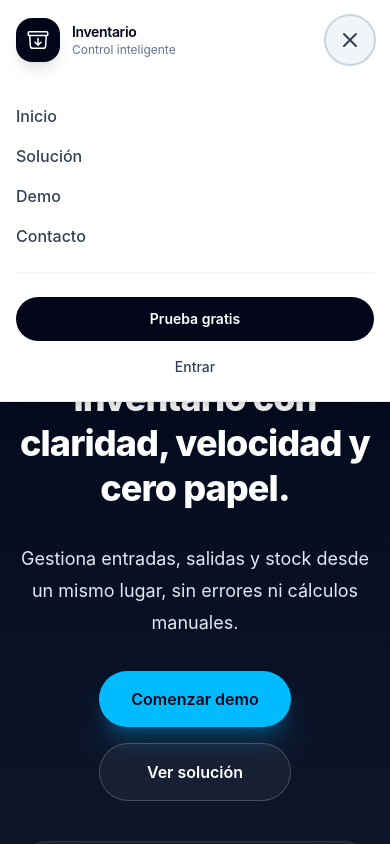
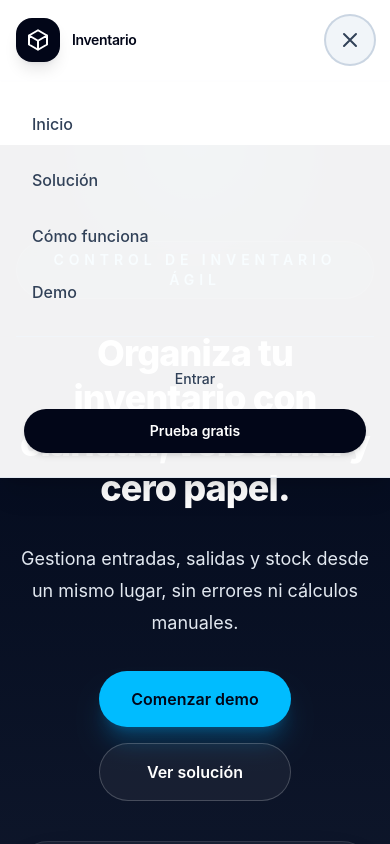
Before and after one commit to MarcoAAguil4r/inventario-appweb, a Next.js app: page / in a window 390 px wide. Both pictures are taken after a click on the button "Abrir menú". Shown: the top 844 px of the page. Built offline with nearby package versions, Linux system fonts and the light colour scheme.

Commit message:
feat: implementación de menú de navegación responsivo y enlaces a secciones

```diff
--- a/app/components/Navbar.tsx
+++ b/app/components/Navbar.tsx
@@ -1,60 +1,59 @@
 'use client';
 
-import { useState } from 'react';
+import { useState, useEffect } from 'react';
 import Link from 'next/link';
 
 export default function Navbar() {
   const [isOpen, setIsOpen] = useState(false);
+
+  // Efecto para cerrar el menú móvil automáticamente si la pantalla se hace grande
+  useEffect(() => {
+    const handleResize = () => {
+      if (window.innerWidth >= 768) setIsOpen(false);
+    };
+    window.addEventListener('resize', handleResize);
+    return () => window.removeEventListener('resize', handleResize);
+  }, []);
 
   return (
     <nav className="sticky top-0 z-50 w-full border-b border-slate-200 bg-white/95 shadow-sm backdrop-blur-xl">
       <div className="mx-auto flex h-20 max-w-7xl items-center justify-between px-4 sm:px-6 lg:px-8">
 
         {/* Logo */}
-        <Link href="/" className="flex items-center gap-3 text-slate-950">
+        <Link href="/" className="flex items-center gap-3 text-slate-950 z-50">
           <div className="flex h-11 w-11 items-center justify-center rounded-2xl bg-slate-950 text-white shadow-lg shadow-slate-950/10">
-            <svg xmlns="http://www.w3.org/2000/svg" fill="none" viewBox="0 0 24 24" strokeWidth={1.5} stroke="currentColor" className="size-6">
-  <path strokeLinecap="round" strokeLinejoin="round" d="m20.25 7.5-.625 10.632a2.25 2.25 0 0 1-2.247 2.118H6.622a2.25 2.25 0 0 1-2.247-2.118L3.75 7.5m8.25 3v6.75m0 0-3-3m3 3 3-3M3.375 7.5h17.25c.621 0 1.125-.504 1.125-1.125v-1.5c0-.621-.504-1.125-1.125-1.125H3.375c-.621 0-1.125.504-1.125 1.125v1.5c0 .621.504 1.125 1.125 1.125Z" />
+            <svg xmlns="http://www.w3.org/2000/svg" fill="none" viewBox="0 0 24 24" strokeWidth={2} stroke="currentColor" className="h-6 w-6">
+              <path strokeLinecap="round" strokeLinejoin="round" d="M21 7.5l-9-5.25L3 7.5m18 0l-9 5.25m9-5.25v9l-9 5.25M3 7.5l9 5.25M3 7.5v9l9 5.25m0-9v9" />
             </svg>
-
           </div>
           <div>
             <p className="text-sm font-semibold tracking-tight">Inventario</p>
-            <p className="text-xs text-slate-500">Control inteligente</p>
+            <p className="text-xs text-slate-500 hidden sm:block">Control inteligente</p>
           </div>
         </Link>
 
-        {/* Enlaces de Escritorio */}
+        {/* Enlaces de Escritorio (Ocultos en móviles) */}
         <div className="hidden items-center gap-8 md:flex">
-          <Link href="/" className="text-sm font-medium text-slate-600 transition hover:text-slate-900">
-            Inicio
-          </Link>
-          <Link href="/solucion" className="text-sm font-medium text-slate-600 transition hover:text-slate-900">
-            Solución
-          </Link>
-          <Link href="#demo" className="text-sm font-medium text-slate-600 transition hover:text-slate-900">
-            Demo
-          </Link>
-          <Link href="#contacto" className="text-sm font-medium text-slate-600 transition hover:text-slate-900">
-            Contacto
-          </Link>
+          <Link href="/" className="text-sm font-medium text-slate-600 transition hover:text-slate-900">Inicio</Link>
+          <Link href="#solucion-detalle" className="text-sm font-medium text-slate-600 transition hover:text-slate-900">Solución</Link>
+          <Link href="#como-funciona" className="text-sm font-medium text-slate-600 transition hover:text-slate-900">Cómo funciona</Link>
+          <Link href="#demo" className="text-sm font-medium text-slate-600 transition hover:text-slate-900">Demo</Link>
         </div>
 
-        {/* Botones de Escritorio */}
+        {/* Botones de Escritorio (Ocultos en móviles) */}
         <div className="hidden items-center gap-4 md:flex">
-          <button className="text-sm font-medium text-slate-600 transition hover:text-slate-900">
-            Entrar
-          </button>
-          <button className="rounded-full bg-slate-950 px-5 py-2 text-sm font-semibold text-white shadow-lg shadow-slate-950/10 transition hover:bg-slate-800">
+          <button className="text-sm font-medium text-slate-600 transition hover:text-slate-900">Entrar</button>
+          <a href="#demo" className="rounded-full bg-slate-950 px-5 py-2 text-sm font-semibold text-white shadow-lg shadow-slate-950/10 transition hover:bg-slate-800">
             Prueba gratis
-          </button>
+          </a>
         </div>
 
-        {/* Botón Menú Móvil */}
+        {/* Botón Menú Móvil (Visible solo en md o menor) */}
         <button
           onClick={() => setIsOpen(!isOpen)}
-          className="rounded-full bg-slate-100 p-3 text-slate-700 transition hover:bg-slate-200 focus:outline-none focus:ring-2 focus:ring-slate-300 md:hidden"
+          className="relative z-50 rounded-full bg-slate-100 p-3 text-slate-700 transition hover:bg-slate-200 focus:outline-none focus:ring-2 focus:ring-slate-300 md:hidden"
           aria-label="Abrir menú"
+          aria-expanded={isOpen}
         >
           <svg className="h-6 w-6" fill="none" stroke="currentColor" viewBox="0 0 24 24">
             {isOpen ? (
@@ -66,32 +65,36 @@ export default function Navbar() {
         </button>
       </div>
 
-      {/* Menú Desplegable Móvil */}
-      {isOpen && (
-        <div className="absolute left-0 top-[80px] w-full border-b border-slate-200 bg-white px-4 py-6 shadow-xl md:hidden">
+      {/* Menú Desplegable Móvil con Animación */}
+      <div
+        className={`absolute left-0 top-20 w-full origin-top transform border-b border-slate-200 bg-white/95 px-4 py-6 shadow-xl backdrop-blur-xl transition-all duration-300 ease-in-out md:hidden ${
+          isOpen ? 'scale-y-100 opacity-100' : 'scale-y-0 opacity-0 pointer-events-none'
+        }`}
+      >
         <div className="flex flex-col gap-4">
-            <Link href="/" onClick={() => setIsOpen(false)} className="text-base font-medium text-slate-700 transition hover:text-slate-900">
+          <Link href="/" onClick={() => setIsOpen(false)} className="block w-full rounded-lg px-4 py-2 text-base font-medium text-slate-700 transition hover:bg-slate-50 hover:text-slate-900">
             Inicio
           </Link>
-            <Link href="/solucion" onClick={() => setIsOpen(false)} className="text-base font-medium text-slate-700 transition hover:text-slate-900">
+          <Link href="#solucion-detalle" onClick={() => setIsOpen(false)} className="block w-full rounded-lg px-4 py-2 text-base font-medium text-slate-700 transition hover:bg-slate-50 hover:text-slate-900">
             Solución
           </Link>
-            <Link href="#demo" onClick={() => setIsOpen(false)} className="text-base font-medium text-slate-700 transition hover:text-slate-900">
+          <Link href="#como-funciona" onClick={() => setIsOpen(false)} className="block w-full rounded-lg px-4 py-2 text-base font-medium text-slate-700 transition hover:bg-slate-50 hover:text-slate-900">
+            Cómo funciona
+          </Link>
+          <Link href="#demo" onClick={() => setIsOpen(false)} className="block w-full rounded-lg px-4 py-2 text-base font-medium text-slate-700 transition hover:bg-slate-50 hover:text-slate-900">
             Demo
           </Link>
-            <Link href="#contacto" onClick={() => setIsOpen(false)} className="text-base font-medium text-slate-700 transition hover:text-slate-900">
-              Contacto
-            </Link>
           <hr className="my-2 border-slate-100" />
-            <button className="w-full rounded-full bg-slate-950 px-5 py-3 text-sm font-semibold text-white transition hover:bg-slate-800">
-              Prueba gratis
-            </button>
-            <button className="w-full text-sm font-medium text-slate-700 transition hover:text-slate-900">
+          <div className="flex flex-col gap-3 px-2">
+            <button className="w-full text-center text-sm font-medium text-slate-700 transition hover:text-slate-900 py-2">
               Entrar
             </button>
+            <a href="#demo" onClick={() => setIsOpen(false)} className="w-full rounded-full bg-slate-950 px-5 py-3 text-center text-sm font-semibold text-white shadow-md transition hover:bg-slate-800">
+              Prueba gratis
+            </a>
           </div>
         </div>
-      )}
+      </div>
     </nav>
   );
 }
```
Lines whose indentation alone changed are shown as unchanged.
